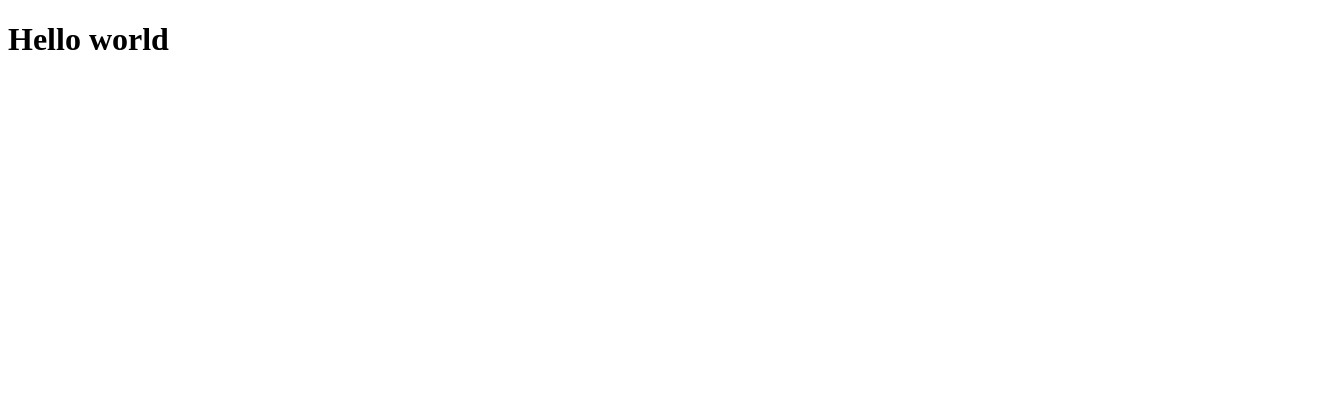
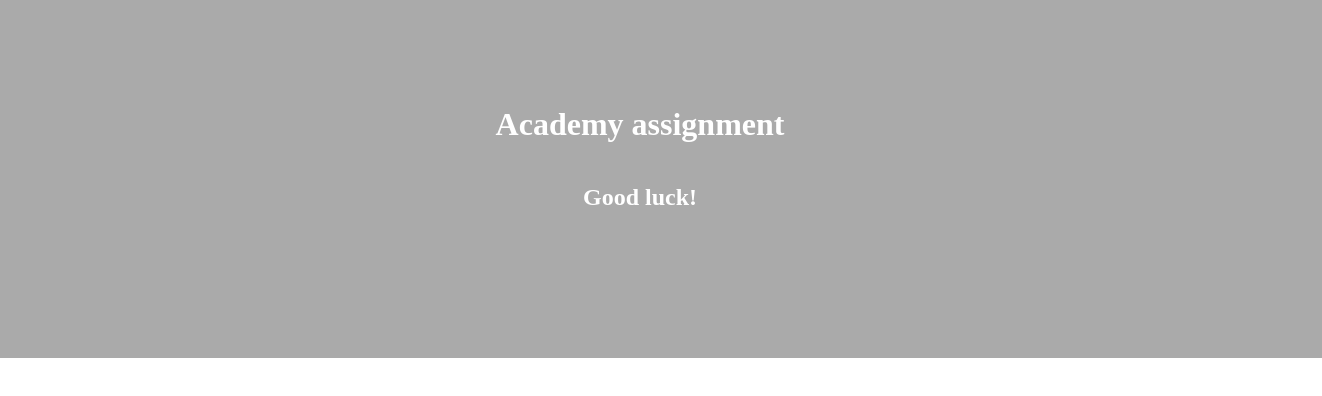
Before and after one commit to marcus-carrigan/academy-assignment, an Angular app: page / in a window 1280 px wide. Shown: the top 396 px of the page, 1322 px wide, since content can reach past the window. Built offline with nearby package versions, Linux system fonts and the light colour scheme.

Commit message:
Added header component

```diff
--- a/src/app/app.component.html
+++ b/src/app/app.component.html
@@ -1,4 +1,3 @@
 <!--The content below is only a placeholder and can be replaced.-->
-<h1> Hello world </h1>
-
+<app-header></app-header>
 <router-outlet></router-outlet>
--- a/src/app/app.module.ts
+++ b/src/app/app.module.ts
@@ -3,10 +3,12 @@ import { NgModule } from '@angular/core';
 
 import { AppRoutingModule } from './app-routing.module';
 import { AppComponent } from './app.component';
+import { HeaderComponent } from './header/header.component';
 
 @NgModule({
   declarations: [
-    AppComponent
+    AppComponent,
+    HeaderComponent,
   ],
   imports: [
     BrowserModule,
--- /dev/null
+++ b/src/app/header/header.component.css
@@ -0,0 +1,10 @@
+.header {
+  background: #aaa;
+  height: 400px;
+  margin: -50px;
+  display: flex;
+  justify-content: center;
+  align-items: center;
+  color: #fff;
+  flex-direction: column;
+}
--- /dev/null
+++ b/src/app/header/header.component.html
@@ -0,0 +1,4 @@
+<div class="header">
+	<h1> Academy assignment </h1>
+    <h2> Good luck! </h2>
+</div>
```
Also changed, not shown: src/app/header/header.component.ts (added, +10 -0 lines).
